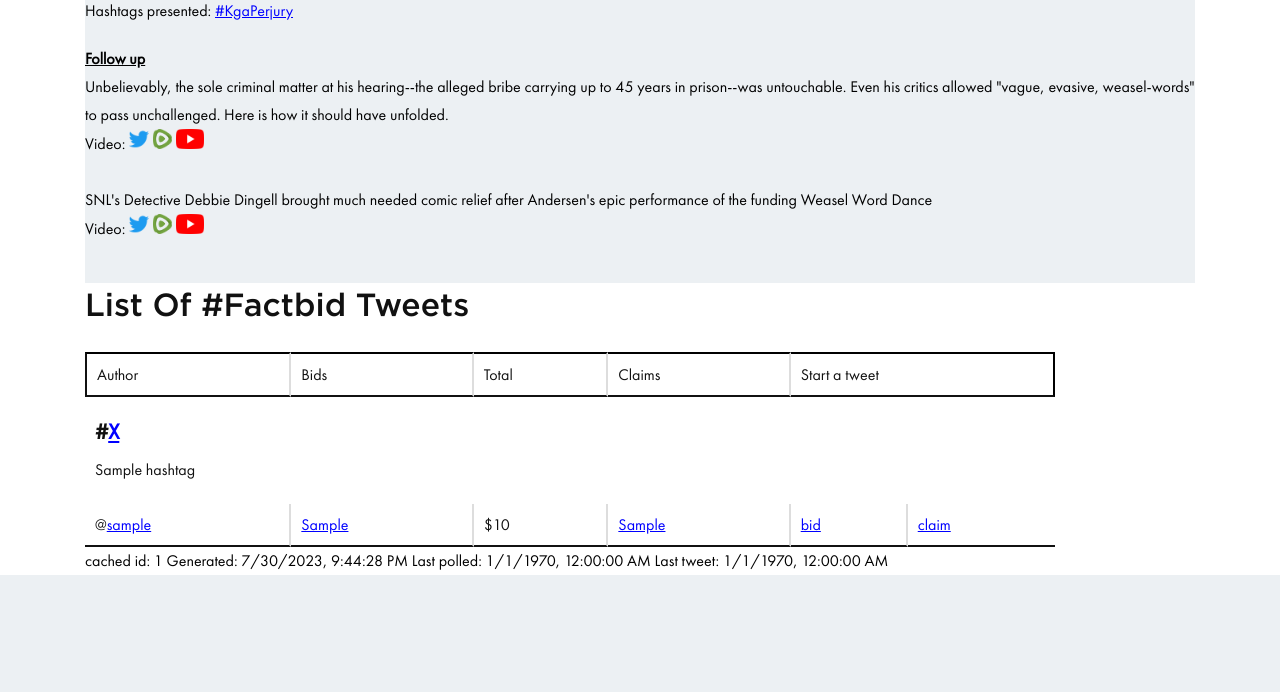
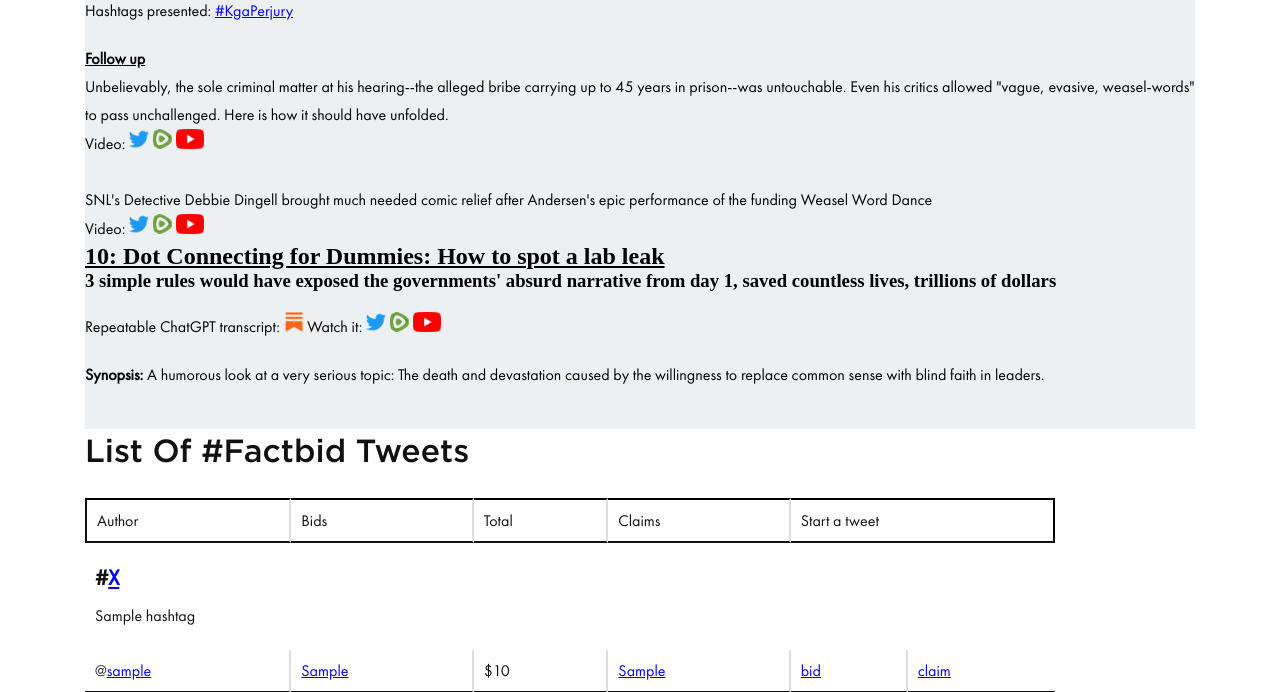
Before and after one commit to aaronfactbid/factbid2, a PHP site: page / in a window 1280 px wide. Shown: the part 3192-3884 px from the top of the page. Before the commit the page ends 3767 px from the top, so only its background shows below. Run offline with PHP 8.4, Linux system fonts and the light colour scheme; tables that the repository leaves empty or names only in its code hold one stand-in row (values such as "Sample post"); data that the repository does not hold is empty.

Commit message:
add episode 10

```diff
--- a/index.php
+++ b/index.php
@@ -242,7 +242,20 @@
 		<a href="https://rumble.com/v30rsnc-snls-halftime-show-featuring-detective-debbie-dingell-adds-comic-relief-to-.html"><img class="thumbnail-link" src="<?php echo $site_url ; ?>/images/rumble.png"></a>
 		<a href="https://youtu.be/waEqrJfot04"><img class="thumbnail-link" src="<?php echo $site_url ; ?>/images/youtube.png"></a>
 		</p>
-		</div>
+		<h2 id="10"><u>10: Dot Connecting for Dummies: How to spot a lab leak</u></h2>
+		<h3>3 simple rules would have exposed the governments' absurd narrative from day 1, saved countless lives, trillions of dollars</h3>
+		<p>
+		Repeatable ChatGPT transcript:
+		<a href="https://factbid.substack.com/p/10-dot-connecting-lab-leak"><img class="thumbnail-link" src="<?php echo $site_url ; ?>/images/SubStack.png"></a>
+		Watch it:
+		<a href="https://twitter.com/factbid/status/1683630584659075072"><img class="thumbnail-link" src="<?php echo $site_url ; ?>/images/Twitter.png"></a>
+		<a href="https://rumble.com/v325bp0-dot-connecting-for-dummies-how-to-spot-a-lab-leak.html"><img class="thumbnail-link" src="<?php echo $site_url ; ?>/images/rumble.png"></a>
+		<a href="https://youtu.be/7GCwlnwfuCg"><img class="thumbnail-link" src="<?php echo $site_url ; ?>/images/youtube.png"></a>
+		</p>
+		<p><b>Synopsis:</b>
+		A humorous look at a very serious topic: The death and devastation caused by the willingness to replace common sense with blind faith in leaders.
+		</p>
+	</div>
 </section>
 <section class="factbid_wrapsec" id="factbid-list">
 		<div class="factbid_wrap">
```
Also changed, not shown: .htaccess.
